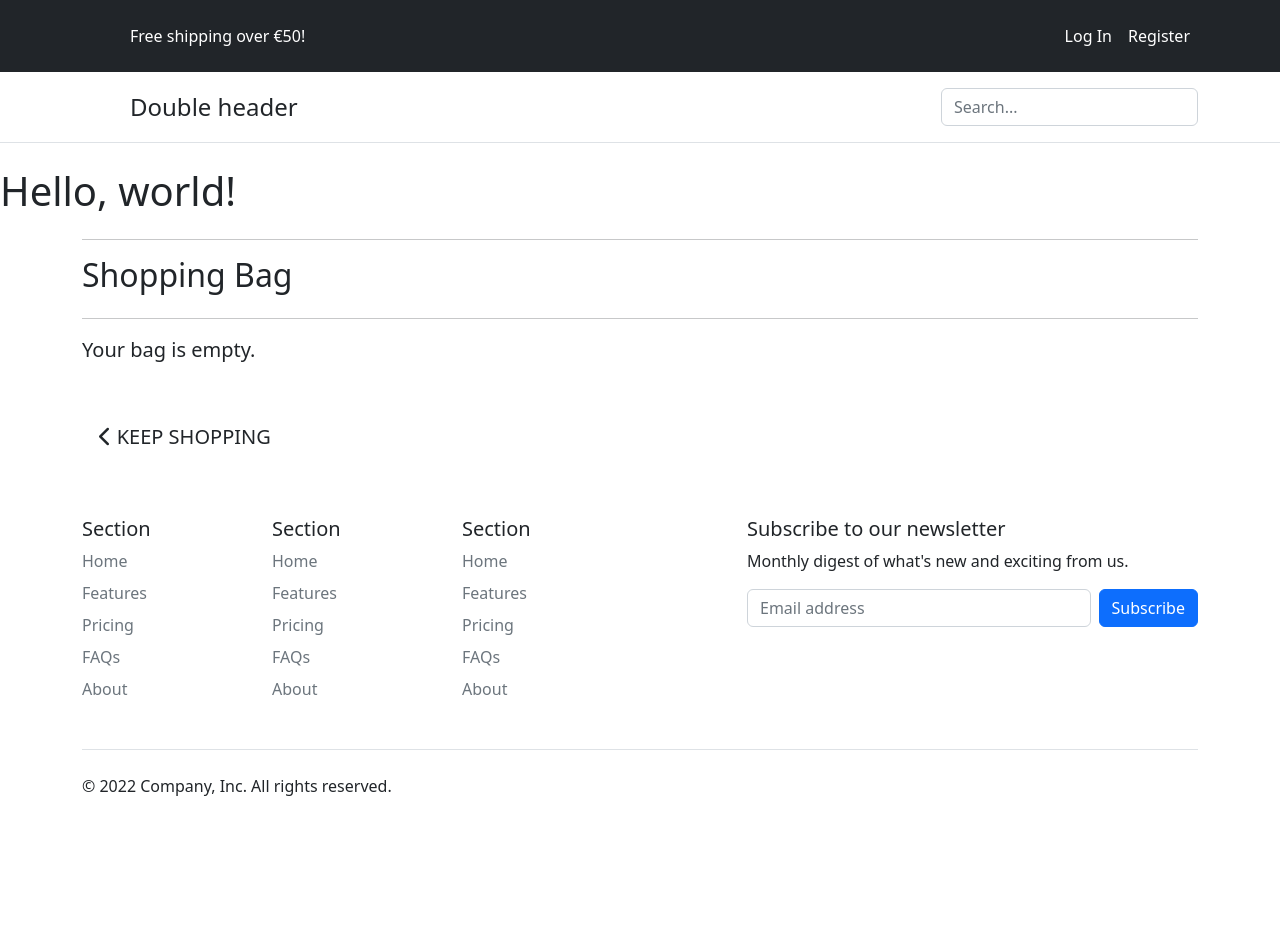
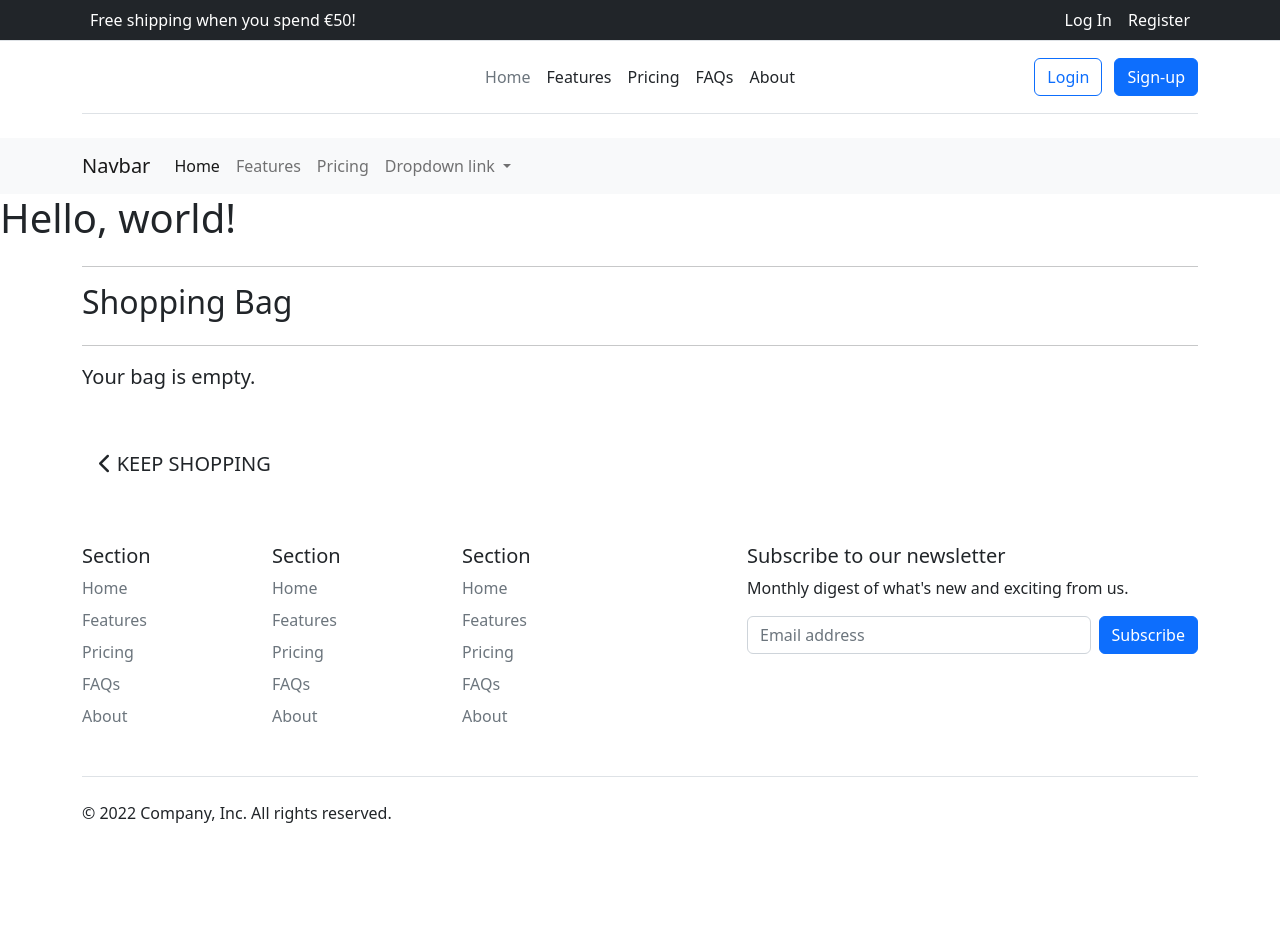
Before and after one commit to neil314159/portfolio-project-5, a Django app: page /bag/ in a window 1280 px wide. Before the commit the page ends 796 px from the top, so only its background shows below. Run offline with Django 3.2, Linux system fonts and the light colour scheme; some libraries are stand-ins or nearby versions.

Commit message:
Add new header layout to base template

```diff
--- a/templates/includes/navbar.html
+++ b/templates/includes/navbar.html
@@ -1,47 +1,71 @@
-<header class="p-3 text-bg-dark">
+
+<nav class="bg-dark border-bottom">
+  <div class="container d-flex flex-wrap">
+    <ul class="nav me-auto">
+      <li class="nav-item text-white p-2 d-none d-lg-block">Free shipping when you spend €50!</li>
+
+    </ul>
+    <ul class="nav">
+
+      {% if user.is_authenticated %}
+      <li><a href="{% url 'profile' %}" class="nav-link px-2 text-white">My Profile</a></li>
+      <li><a href="{% url 'account_logout' %}" class="nav-link px-2 text-white">Log Out</a></li>
+      {% else %}
+      <li><a href="{% url 'account_login' %}" class="nav-link px-2 text-white">Log In</a></li>
+      <li><a href="{% url 'account_signup' %}" class="nav-link px-2 text-white">Register</a></li>
+      {% endif %}
+    </ul>
+  </div>
+</nav>
 <div class="container">
-    <div class="d-flex flex-wrap align-items-center justify-content-center justify-content-lg-start">
-      <a href="/" class="d-flex align-items-center mb-2 mb-lg-0 text-white text-decoration-none">
+  <header class="d-flex flex-wrap align-items-center justify-content-center justify-content-md-between py-3 mb-4 border-bottom">
+    <a href="/" class="d-flex align-items-center col-md-3 mb-2 mb-md-0 text-dark text-decoration-none">
       <svg class="bi me-2" width="40" height="32" role="img" aria-label="Bootstrap"><use xlink:href="#bootstrap"/></svg>
     </a>
 
-      <ul class="nav col-12 col-lg-auto me-lg-auto mb-2 justify-content-center mb-md-0">
-        Free shipping over €50!
+    <ul class="nav col-12 col-md-auto mb-2 justify-content-center mb-md-0">
+      <li><a href="#" class="nav-link px-2 link-secondary">Home</a></li>
+      <li><a href="#" class="nav-link px-2 link-dark">Features</a></li>
+      <li><a href="#" class="nav-link px-2 link-dark">Pricing</a></li>
+      <li><a href="#" class="nav-link px-2 link-dark">FAQs</a></li>
+      <li><a href="#" class="nav-link px-2 link-dark">About</a></li>
     </ul>
 
+    <div class="col-md-3 text-end">
+      <button type="button" class="btn btn-outline-primary me-2">Login</button>
+      <button type="button" class="btn btn-primary">Sign-up</button>
+    </div>
+  </header>
+</div>
 
-
-      <div class="text-end">
-        <ul class="nav col-12 col-lg-auto me-lg-auto mb-2 justify-content-center mb-md-0">
-        {% if user.is_authenticated %}
-        <li><a href="{% url 'profile' %}" class="nav-link px-2 text-white">My Profile</a></li>
-
-        <li><a href="{% url 'account_logout' %}" class="nav-link px-2 text-white">Log Out</a></li>
-
-
-          {% else %}
-
-          <li><a href="{% url 'account_login' %}" class="nav-link px-2 text-white">Log In</a></li>
-            <li><a href="{% url 'account_signup' %}" class="nav-link px-2 text-white">Register</a></li>
-
-
-
-
-
-          {% endif %}
+<nav class="navbar navbar-expand-lg bg-light">
+  <div class="container">
+    <a class="navbar-brand" href="#">Navbar</a>
+    <button class="navbar-toggler" type="button" data-bs-toggle="collapse" data-bs-target="#navbarNavDropdown" aria-controls="navbarNavDropdown" aria-expanded="false" aria-label="Toggle navigation">
+      <span class="navbar-toggler-icon"></span>
+    </button>
+    <div class="collapse navbar-collapse" id="navbarNavDropdown">
+      <ul class="navbar-nav">
+        <li class="nav-item">
+          <a class="nav-link active" aria-current="page" href="#">Home</a>
+        </li>
+        <li class="nav-item">
+          <a class="nav-link" href="#">Features</a>
+        </li>
+        <li class="nav-item">
+          <a class="nav-link" href="#">Pricing</a>
+        </li>
+        <li class="nav-item dropdown">
+          <a class="nav-link dropdown-toggle" href="#" role="button" data-bs-toggle="dropdown" aria-expanded="false">
+            Dropdown link
+          </a>
+          <ul class="dropdown-menu">
+            <li><a class="dropdown-item" href="#">Action</a></li>
+            <li><a class="dropdown-item" href="#">Another action</a></li>
+            <li><a class="dropdown-item" href="#">Something else here</a></li>
+          </ul>
+        </li>
       </ul>
     </div>
   </div>
-  </div>
-</header>
-  <header class="py-3 mb-4 border-bottom">
-    <div class="container d-flex flex-wrap justify-content-center">
-      <a href="/" class="d-flex align-items-center mb-3 mb-lg-0 me-lg-auto text-dark text-decoration-none">
-        <svg class="bi me-2" width="40" height="32"><use xlink:href="#bootstrap"/></svg>
-        <span class="fs-4">Double header</span>
-      </a>
-      <form class="col-12 col-lg-auto mb-3 mb-lg-0" role="search">
-        <input type="search" class="form-control" placeholder="Search..." aria-label="Search">
-      </form>
-    </div>
-  </header>
+</nav>
```
Lines whose indentation alone changed are shown as unchanged.
